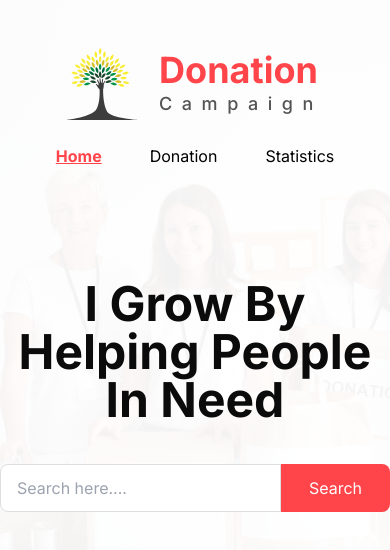
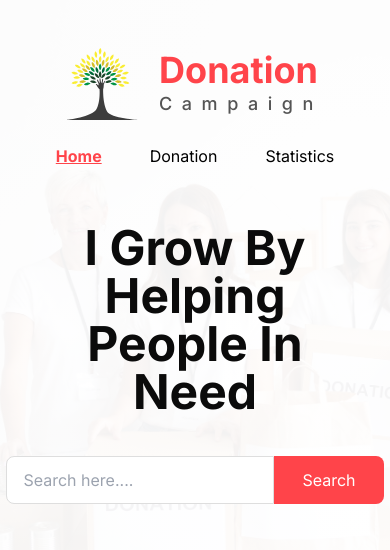
Before and after one commit to ShantoNoor/Donation-Campaign, a React (Vite) app: page / in a window 390 px wide. Shown: the top 550 px of the page. Built offline with nearby package versions, Linux system fonts and the light colour scheme.

Commit message:
create banner responsive

```diff
--- a/src/layout/MainLayout.jsx
+++ b/src/layout/MainLayout.jsx
@@ -17,8 +17,8 @@ const MainLayout = () => {
   }, [pathname]);
 
   return (
-    <div className={pathname === "/" ? classes : ""}>
-      <div className="container py-12">
+    <div className={pathname === "/" && classes}>
+      <div className="container py-12 px-6">
         <Navbar></Navbar>
         <Outlet></Outlet>
       </div>
--- a/src/pages/Home.jsx
+++ b/src/pages/Home.jsx
@@ -4,7 +4,7 @@ const Home = () => {
   const data = useLoaderData();
   return (
     <>
-      <h3 className="mt-28 text-5xl text-black111 text-center font-bold">
+      <h3 className="mt-14 lg:mt-28 text-5xl text-black111 text-center font-bold">
         I Grow By Helping People In Need
       </h3>
 
@@ -15,7 +15,7 @@ const Home = () => {
           name="search"
           placeholder="Search here...."
         />
-        <button className="bg-red1 text-white px-7 rounded-tr-lg rounded-br-lg">
+        <button className="bg-red1 text-white px-7 rounded-tr-lg rounded-br-lg hover:bg-red-600">
           Search
         </button>
       </div>
```
